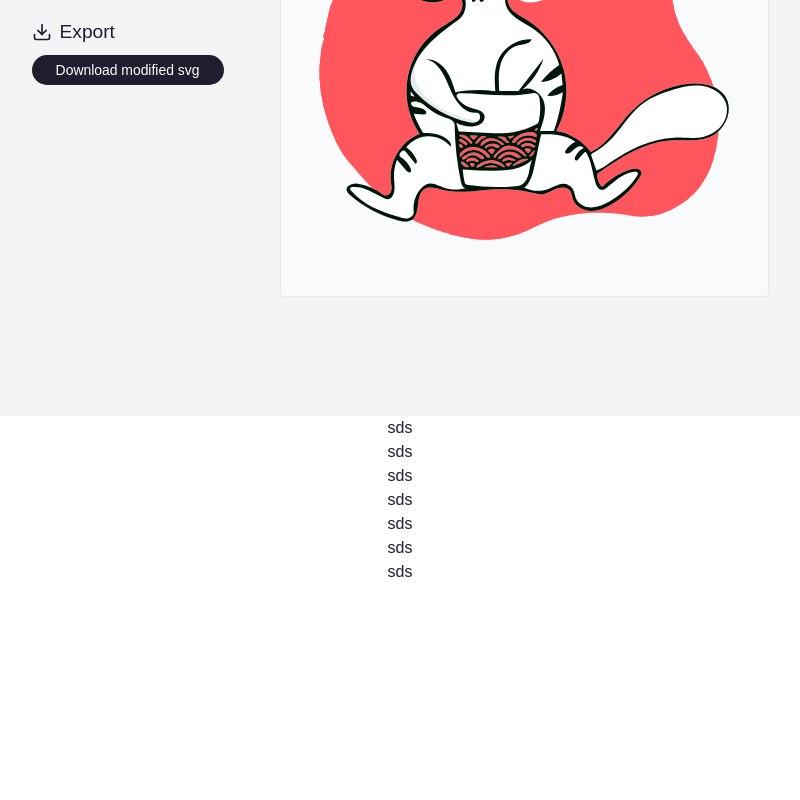
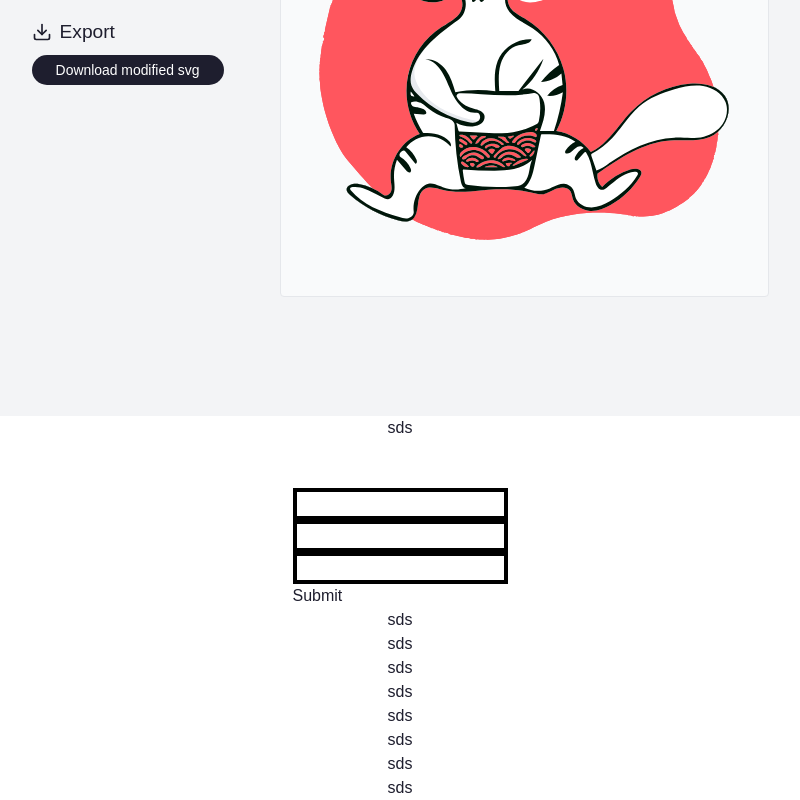
Before and after one commit to tempestmeow/ColorHaven, a Next.js app: page / in a window 1280 px wide. Shown: the part 796-1596 px from the top of the page, without its empty margins (240-1040 px from the left). Before the commit the page ends 1380 px from the top, so only its background shows below. Built offline with nearby package versions, Linux system fonts and the light colour scheme; a web font is replaced by a local one.

Commit message:
working on the contact form backend

```diff
--- /dev/null
+++ b/src/app/components/ContactForm.jsx
@@ -0,0 +1,21 @@
+export default function ContactForm() {
+  return (
+    <>
+      <div className="form-container pt-[3rem]">
+        <form>
+          <div className="name-input border-black border-4">
+            <input type="text" id="name" name="name" />
+          </div>
+          <div className="email-input border-black border-4">
+            <input type="text" id="email" name="email" />
+          </div>
+          <div className="feedback-input border-black border-4">
+            <input type="text" id="feedback" name="feedback" />
+          </div>
+
+          <button type="submit">Submit </button>
+        </form>
+      </div>
+    </>
+  );
+}
--- a/src/app/page.js
+++ b/src/app/page.js
@@ -6,6 +6,7 @@ import Header from "./components/Header";
 import { useState, useEffect, useRef } from "react";
 import { Download, Upload, ArrowRight, Paintbrush, Brush } from "lucide-react";
 import { useRouter } from "next/navigation";
+import ContactForm from "./components/ContactForm";
 
 export default function Home() {
   const targetDiv = useRef(null);
@@ -366,6 +367,10 @@ export default function Home() {
         </div>
 
         <div className="p2">sds</div>
+
+        <ContactForm />
+        <div className="p2">sds</div>
+        <div className="p2">sds</div>
         <div className="p2">sds</div>
         <div className="p2">sds</div>
         <div className="p2">sds</div>
```
